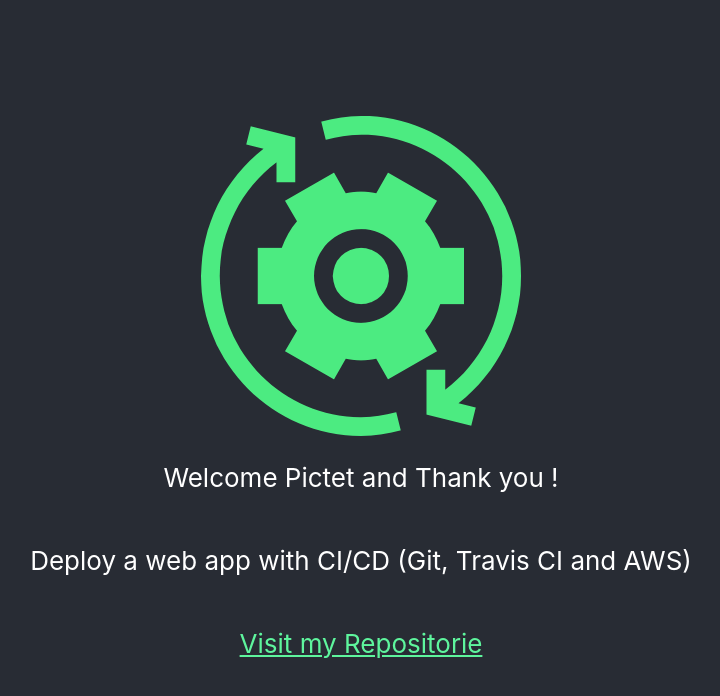
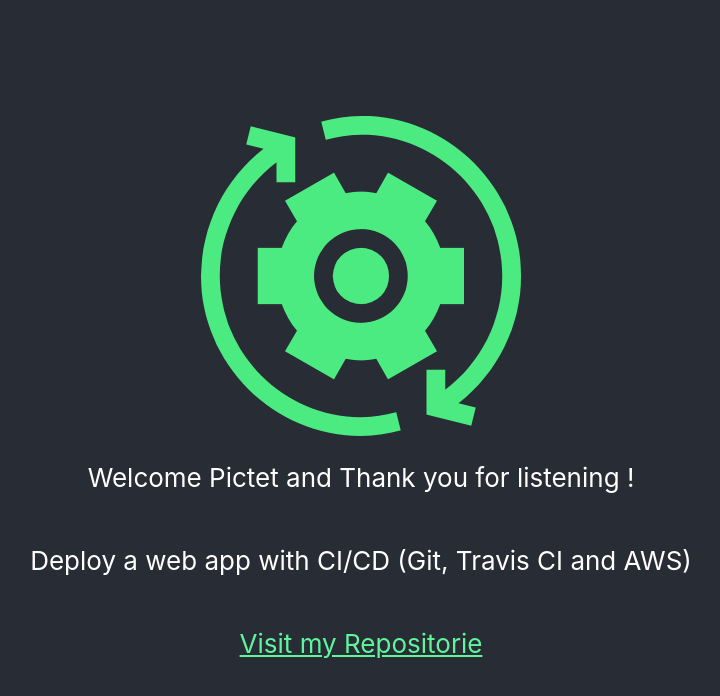
Before and after one commit to Rida-ba/docker-react, a React (Create React App) app: page / in a window 1280 px wide. Shown: the top 696 px of the page, without its empty margins (279-999 px from the left). Built offline with nearby package versions, Linux system fonts and the light colour scheme.

Commit message:
Pictet Interview Demo

```diff
--- a/src/App.js
+++ b/src/App.js
@@ -8,7 +8,7 @@
       <header className="App-header">
         <img src={devops} className="App-logo" alt="logo" />
         <p>
-          Welcome Pictet and Thank you !
+          Welcome Pictet and Thank you for listening !
         </p>
         <p>
           Deploy a web app with CI/CD (Git, Travis CI and AWS)
```
